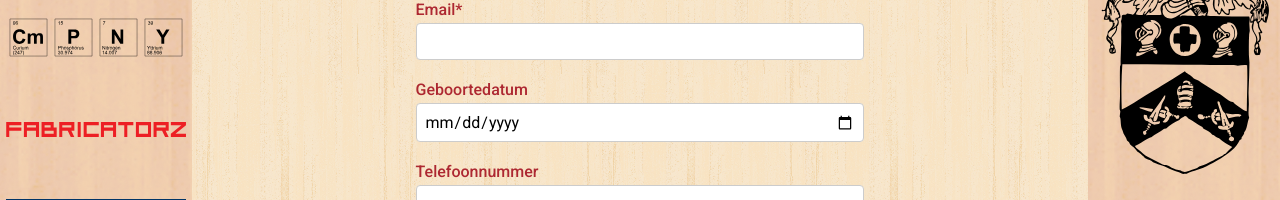
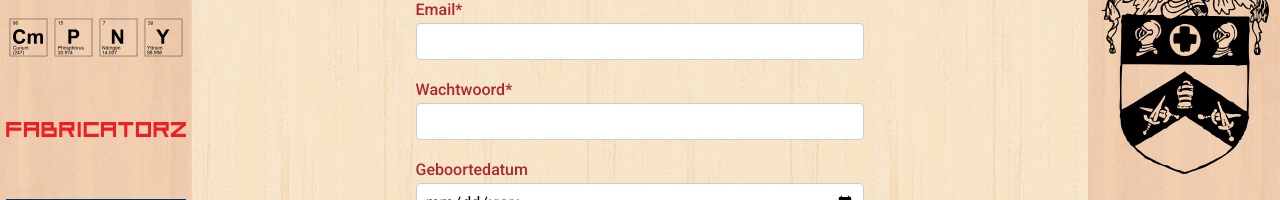
Before and after one commit to Bas-SDR/pinpoint-frontend, a React (Vite) app: page /signup in a window 1280 px wide. Shown: the part 445-645 px from the top of the page. Built offline with nearby package versions, Linux system fonts and the light colour scheme.

Commit message:
Connected signup page to backend to enable to create users.

```diff
--- a/src/pages/signUpPage/SignUp.jsx
+++ b/src/pages/signUpPage/SignUp.jsx
@@ -4,21 +4,45 @@ import Button from "../../components/button/Button.jsx";
 import Header from "../../components/header/Header.jsx";
 import SponsorBar from "../../components/sponsorBar/SponsorBar.jsx";
 import InputComponent from "../../components/inputComponent/InputComponent.jsx";
+import React, {useState} from "react";
+import axios from "axios";
 
 function SignUp() {
+    const [error, setError] = useState(false);
+    const [errorMsg, setErrorMsg] = useState("");
+    const [accountCreated, setAccountCreated] = useState(false);
+    const [name, setName] = useState("")
+
     const {
         register,
         handleSubmit,
         formState: {errors}
     } = useForm();
 
-    const onSubmit = (data) => {
-        console.log(data);
-        // register(data.email, data.password);
-        //TODO Add POST to backend and register function to AuthContext.
+    const onSubmit = async (data) => {
+        setError(false);
+
+        try {
+            await axios.post("http://localhost:8080/users", {
+                firstName: data.firstName,
+                lastName: data.lastName,
+                email: data.email,
+                password: data.password,
+                dob: data.dob,
+                phone: data.phone
+            });
+            setName(data.firstName);
+            setAccountCreated(true);
+
+        } catch (e) {
+            setError(true);
+            if (e.response && e.response.data) {
+                setErrorMsg(e.response.data);
+            } else {
+                setErrorMsg("Er is iets misgegaan, probeer het later opnieuw.");
+            }
+        }
     };
-
-
     return (
         <div className="outer-container-incl-sponsor">
             <Header>Registratie</Header>
@@ -26,6 +50,7 @@ function SignUp() {
             <div className="page-content">
             <h2>Registreer je nu om door te gaan</h2>
             <form onSubmit={handleSubmit(onSubmit)}>
+                {error && <p className="error-message">{errorMsg}</p>}
                 <InputComponent
                     inputType="text"
                     inputName="firstName"
@@ -62,8 +87,21 @@ function SignUp() {
                     Email
                 </InputComponent>
                 <InputComponent
+                    inputType="password"
+                    inputName="password"
+                    inputId="password"
+                    validationRequired={true}
+                    validationMessage="Dit veld is verplicht"
+                    additionalValidation={{
+                    minLength: {value: 8, message: "Wachtwoord moet minimaal 8 tekens zijn"},
+                    maxLength: {value: 64, message: "Wachtwoord mag maximaal 64 tekens zijn"}}}
+                    register={register}
+                    errors={errors}>
+                    Wachtwoord
+                </InputComponent>
+                <InputComponent
                     inputType="date"
-                    inputName="birthday"
+                    inputName="dob"
                     inputId="birthday-field"
                     validationRequired={false}
                     register={register}
@@ -73,7 +111,7 @@ function SignUp() {
                 </InputComponent>
                 <InputComponent
                     inputType="phone"
-                    inputName="phoneNumber"
+                    inputName="phone"
                     inputId="phone-field"
                     validationRequired={false}
                     additionalValidation={{
@@ -89,6 +127,7 @@ function SignUp() {
                     type="submit">
                     Bevestigen
                 </Button>
+                {accountCreated && <p>Welkom {name}, je account is succesvol aangemaakt!</p>}
             </form>
             </div>
             <SponsorBar sponsorLocation="right"/>
```
